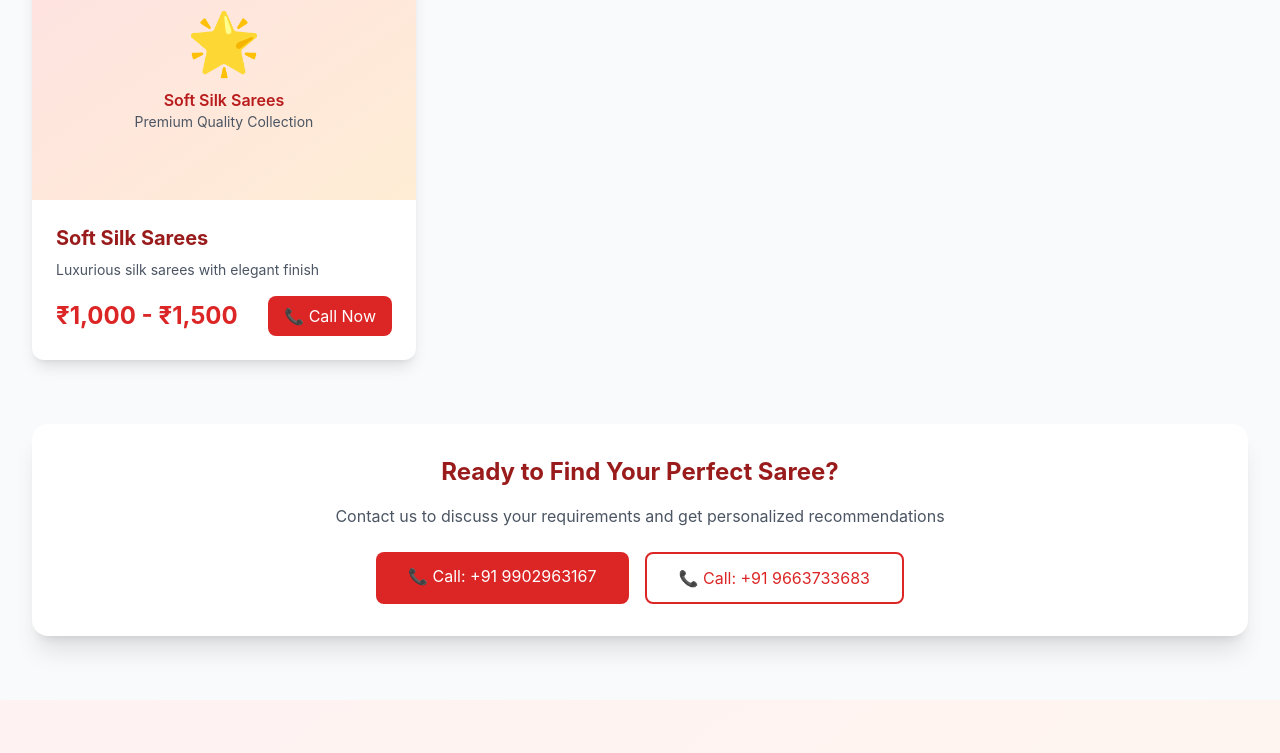
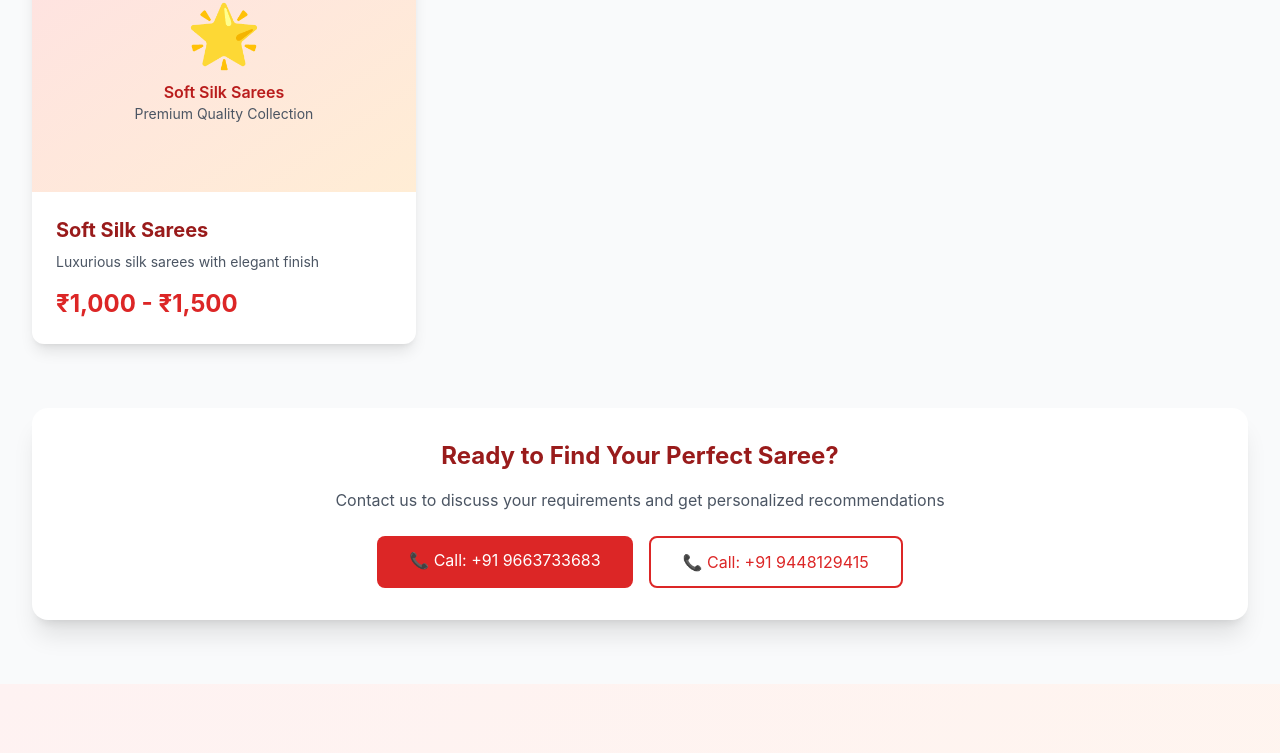
Before and after one commit to adithya0727/sriguru-fabrics, a React (Create React App) app: page / in a window 1280 px wide. Shown: the part 3104-3857 px from the top of the page. Built offline with nearby package versions, Linux system fonts and the light colour scheme.

Commit message:
Update Products.js

```diff
--- a/src/components/Products.js
+++ b/src/components/Products.js
@@ -82,9 +82,6 @@ const Products = () => {
                 <p className="text-gray-600 mb-4 text-sm">{category.description}</p>
                 <div className="flex justify-between items-center">
                   <span className="text-2xl font-bold text-red-600">{category.priceRange}</span>
-                  <button className="bg-red-600 text-white px-4 py-2 rounded-lg hover:bg-red-700 transition-colors">
-                    📞 Call Now
-                  </button>
                 </div>
               </div>
             </div>
@@ -96,11 +93,11 @@ const Products = () => {
           <h3 className="text-2xl font-bold text-red-800 mb-4">Ready to Find Your Perfect Saree?</h3>
           <p className="text-gray-600 mb-6">Contact us to discuss your requirements and get personalized recommendations</p>
           <div className="flex flex-wrap justify-center gap-4">
-            <a href="tel:+919902963167" className="bg-red-600 text-white px-8 py-3 rounded-lg hover:bg-red-700 transition-colors hover-scale">
-              📞 Call: +91 9902963167
+            <a href="tel:+919663733683" className="bg-red-600 text-white px-8 py-3 rounded-lg hover:bg-red-700 transition-colors hover-scale">
+              📞 Call: +91 9663733683
             </a>
-            <a href="tel:+919663733683" className="border-2 border-red-600 text-red-600 px-8 py-3 rounded-lg hover:bg-red-600 hover:text-white transition-colors hover-scale">
-              📞 Call: +91 9663733683
+            <a href="tel:+919448129415" className="border-2 border-red-600 text-red-600 px-8 py-3 rounded-lg hover:bg-red-600 hover:text-white transition-colors hover-scale">
+              📞 Call: +91 9448129415
             </a>
           </div>
         </div>
```
